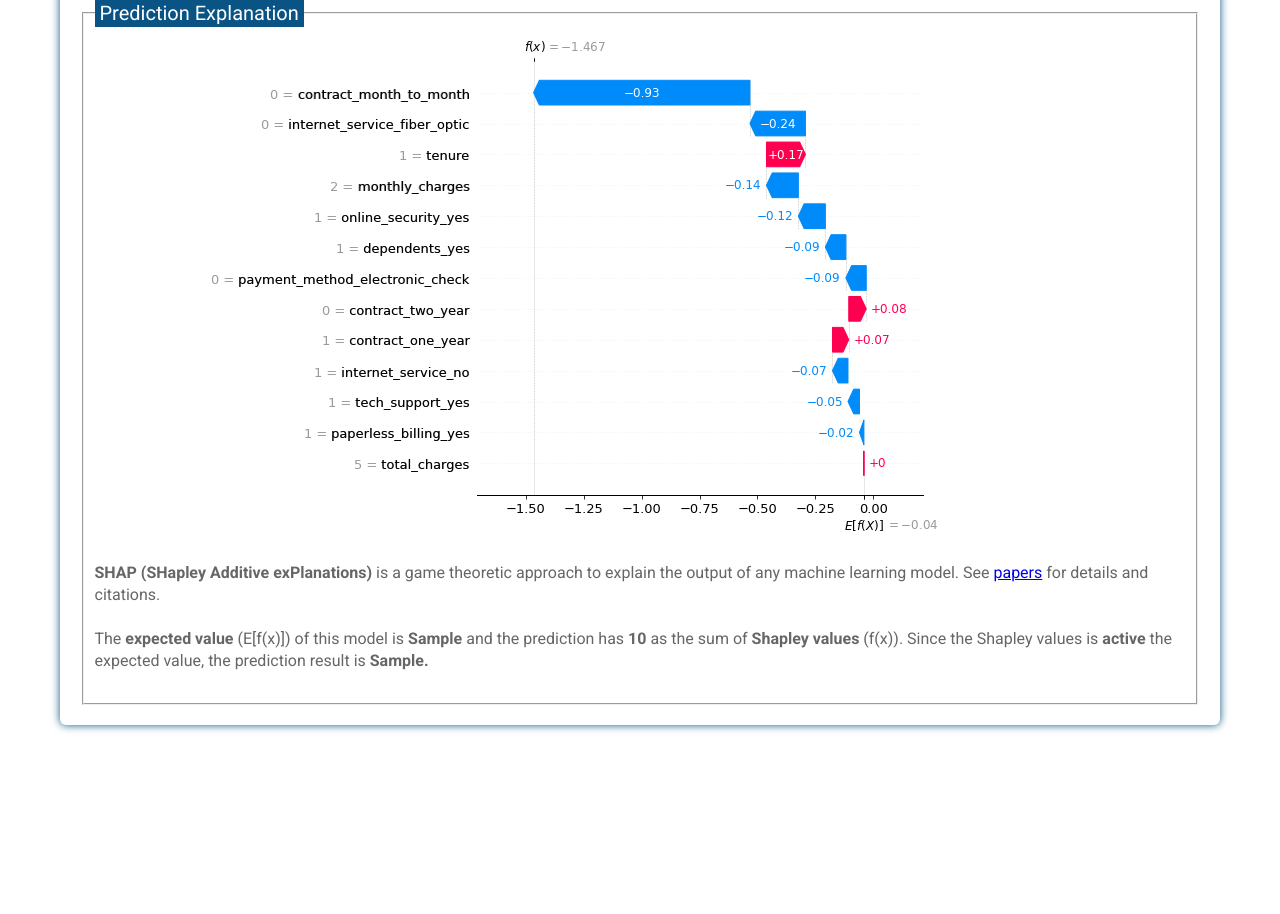
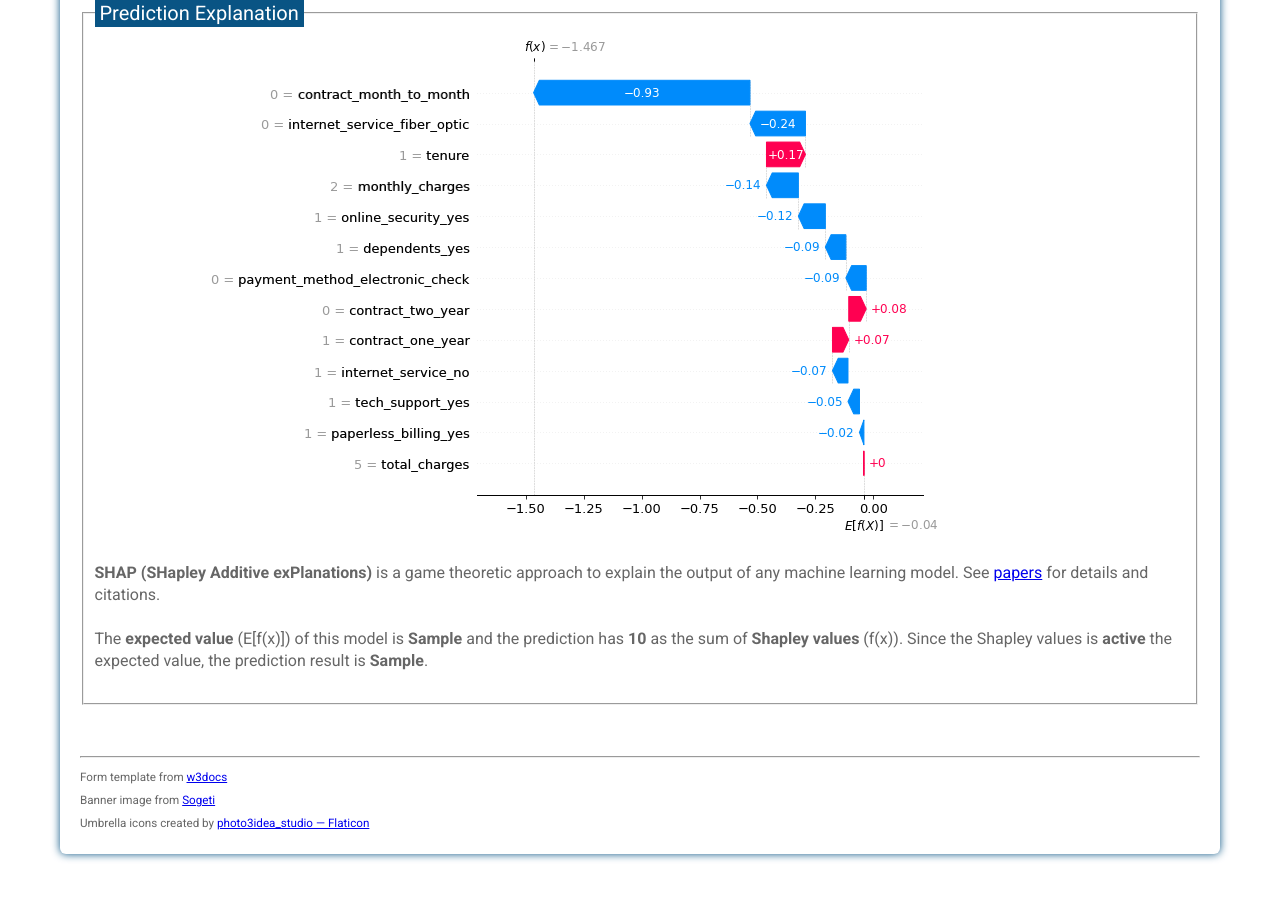
Before and after one commit to adhang/churn-prediction, a Flask app: template templates/result.html in a window 1280 px wide. Shown: the part 546-1460 px from the top of the page. Before the commit the page ends 1278 px from the top, so only its background shows below. Run offline with Flask 2, Linux system fonts and the light colour scheme; the template is opened without the code that fills it: most values are stand-ins (such as "Sample title", 1, 10 or a date in 2020); parts of the project's set-up code (start-up, migrations or seed data) failed here and were passed over; some libraries are stand-ins or nearby versions.

Commit message:
add source of template & images

```diff
--- a/templates/result.html
+++ b/templates/result.html
@@ -42,12 +42,23 @@
           </p>
           <br>
           <p style="font-size:16px">
-            The <strong>expected value</strong> (E[f(x)]) of this model is <strong>{{expected_value}}</strong> and the prediction has <strong>{{shap_values_total}}</strong> as the sum of <strong>Shapley values</strong> (f(x)). Since the Shapley values is <strong>{{shap_status}}</strong> the expected value, the prediction result is <strong>{{prediction_result}}<strong>.
+            The <strong>expected value</strong> (E[f(x)]) of this model is <strong>{{expected_value}}</strong> and the prediction has <strong>{{shap_values_total}}</strong> as the sum of <strong>Shapley values</strong> (f(x)). Since the Shapley values is <strong>{{shap_status}}</strong> the expected value, the prediction result is <strong>{{prediction_result}}</strong>.
           </p>
         </div>
         <br>
-
       </fieldset>
+      <br><br>
+      <hr>
+      <p>
+        <small>
+          Form template from <a href="https://www.w3docs.com/learn-html/html-form-templates.html">w3docs</a>
+          <br>
+          Banner image from <a href="https://www.sogeti.com/why-us/proven-expertise/swedish-telecommunication-company/">Sogeti</a>
+          <br>
+          Umbrella icons created by <a href="https://www.flaticon.com/free-icons/umbrella" title="umbrella icons">photo3idea_studio &mdash; Flaticon</a>
+          <br>
+        </small>
+      </p>
     </div>
   </div>
 </body>
```
Also changed, not shown: templates/index.html (+4 -3 lines).
